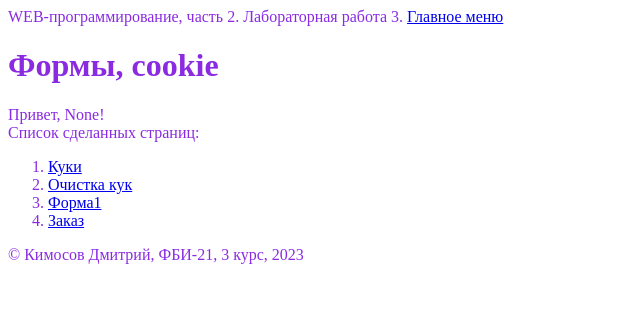
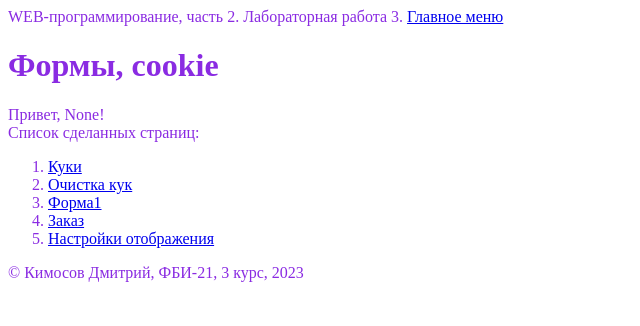
Before and after one commit to Dmitry-it-developer/labs2, a Flask app: page /lab3/ in a window 1280 px wide. Shown: the top 326 px of the page, without its empty margins (0-640 px from the left). Run offline with Flask 3, Linux system fonts and the light colour scheme; parts of the project's set-up code (start-up, migrations or seed data) failed here and were passed over.

Commit message:
Настройки отображения

```diff
--- a/lab3.py
+++ b/lab3.py
@@ -62,3 +62,20 @@ def lab3_pay():
 def lab3_succes():
     price = request.cookies.get('last_order')
     return render_template('lab3/success.html', price=price)
+
+@lab3.route('/lab3/settings/')
+def lab3_settings():
+    color_t = request.args.get('color_t')
+    color_b = request.args.get('color_b')
+    font_s = request.args.get('font_s')
+    if color_t:
+        resp = make_response(redirect('/lab3/settings'))
+        resp.set_cookie('color_t', color_t)
+        resp.set_cookie('color_b', color_b)
+        resp.set_cookie('font_s', font_s)
+        return resp
+    color_t = request.cookies.get('color_t')
+    color_b = request.cookies.get('color_b')
+    font_s = request.cookies.get('font_s')
+    resp = make_response(render_template('lab3/settings.html', color_t=color_t, color_b=color_b, font_s=font_s))
+    return resp
--- a/templates/base.html
+++ b/templates/base.html
@@ -8,6 +8,19 @@
     <link rel="shortcut icon" href="{{url_for('static', filename='favicon.ico')}}" type="image/x-icon">
     <link rel="icon" href="{{url_for('static', filename='favicon-16x16.png')}}">
     <link rel='icon' href="{{url_for('static', filename='favicon-32x32.png')}}">
+    <style>
+        body {
+            {% if request.cookies.get('color_t') %}
+            color: {{ request.cookies.get('color_t') }};
+            {% endif %}
+            {% if request.cookies.get('color_b') %}
+            background-color: {{ request.cookies.get('color_b') }};
+            {% endif %}
+            {% if request.cookies.get('font_s') %}
+            font-size: {{ request.cookies.get('font_s') }}px
+            {% endif %}
+        }
+    </style>
     {% block js %} {% endblock %}
 </head>
 <body>
--- a/templates/lab3/lab3.html
+++ b/templates/lab3/lab3.html
@@ -13,5 +13,6 @@
         <li><a href="/lab3/del_cookie">Очистка кук</a></li>
         <li><a href="/lab3/form1">Форма1</a></li>
         <li><a href="/lab3/order">Заказ</a></li>
+        <li><a href="/lab3/settings">Настройки отображения</a></li>
     </ol>
 {% endblock %}
```
Also changed, not shown: templates/lab3/settings.html (added, +25 -0 lines).
